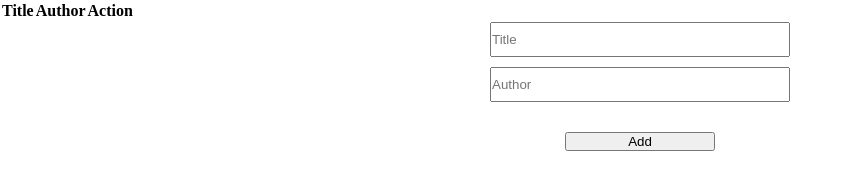
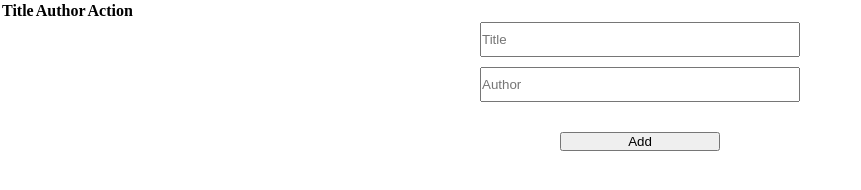
Before and after one commit to GiuseppeTG/Awesome-Books, a website: page index.html in a window 1280 px wide. Shown: the whole page, without its empty margins (0-861 px from the left). Drawn offline with Linux system fonts and the light colour scheme.

Commit message:
first commit

```diff
--- a/styles.css
+++ b/styles.css
@@ -8,7 +8,7 @@
   display: flex;
   flex-direction: column;
   gap: 10px;
-  width: 300px;
+  width: 320px;
   margin: auto;
 }
 
```
